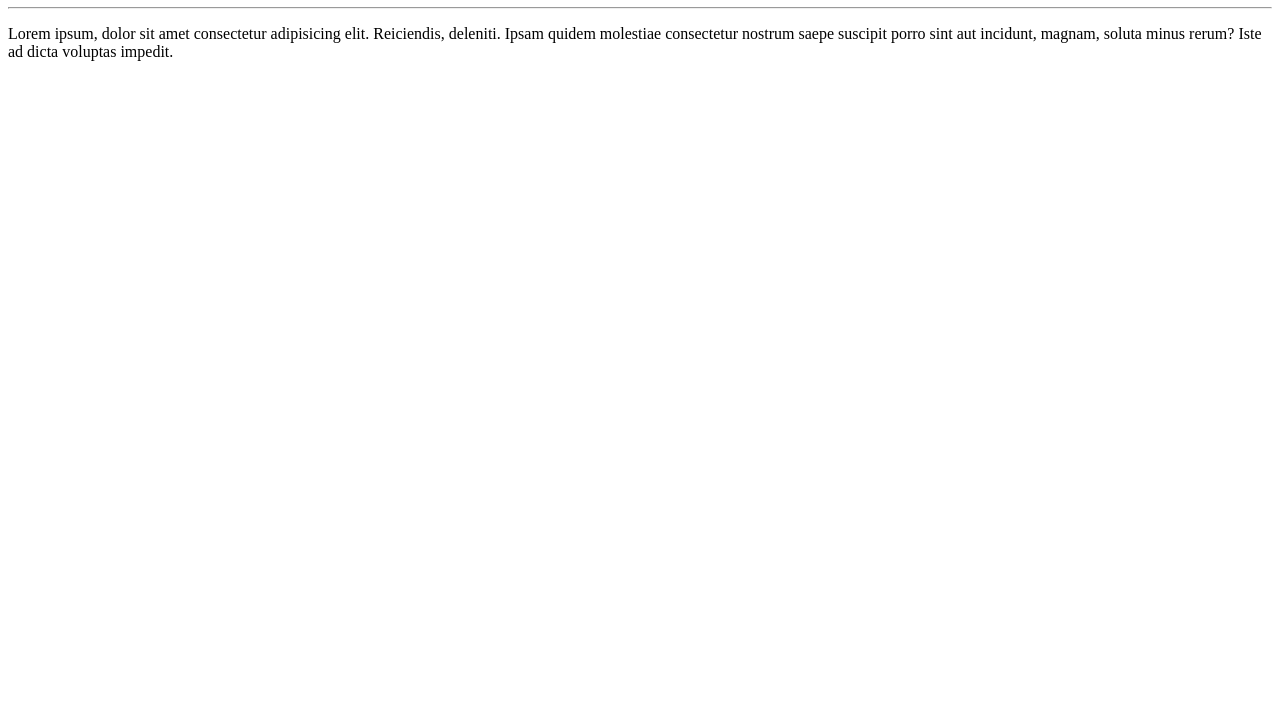
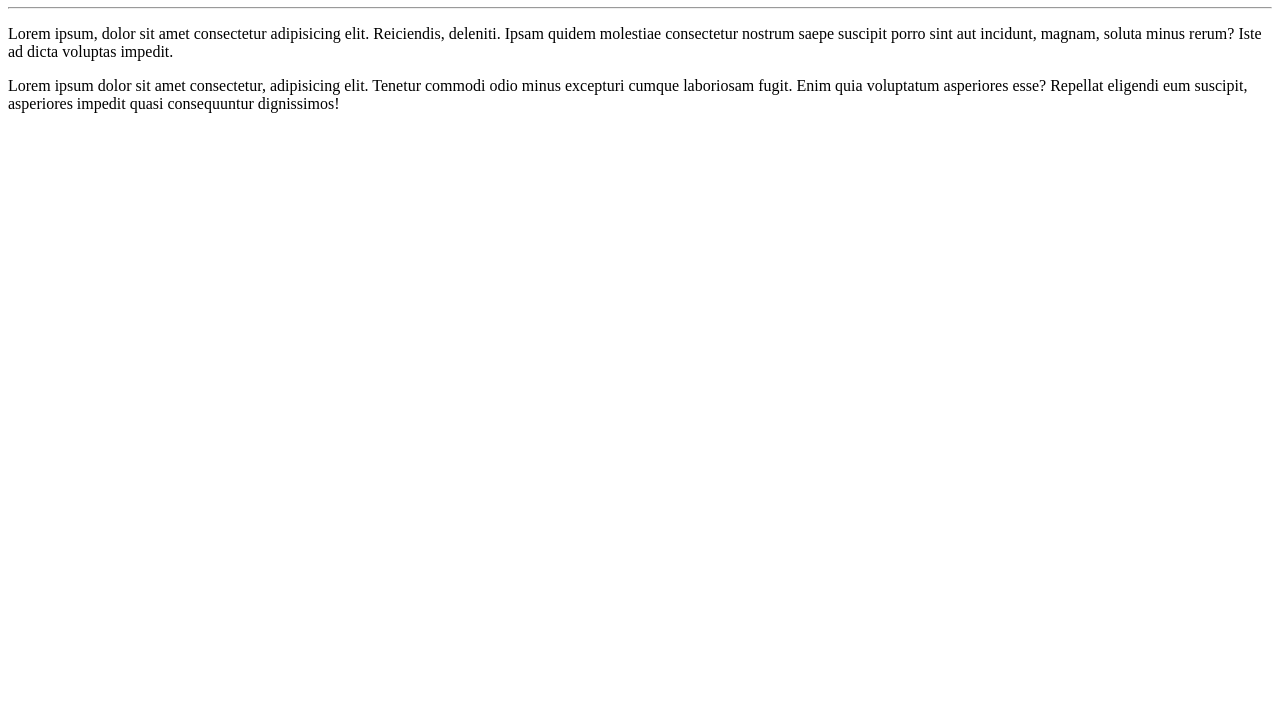
Before and after one commit to VesleySilva/Ola-Mundo, a plain HTML site: page site-exemplo/index.html in a window 1280 px wide. Shown: the part 73-800 px from the top of the page. Drawn offline with Linux system fonts and the light colour scheme.

Commit message:
Adicionei um novo parágrafo

```diff
--- a/site-exemplo/index.html
+++ b/site-exemplo/index.html
@@ -10,5 +10,6 @@
     <h1>Olá, Mundo</h1>
     <hr>
     <p>Lorem ipsum, dolor sit amet consectetur adipisicing elit. Reiciendis, deleniti. Ipsam quidem molestiae consectetur nostrum saepe suscipit porro sint aut incidunt, magnam, soluta minus rerum? Iste ad dicta voluptas impedit.</p>
+    <p>Lorem ipsum dolor sit amet consectetur, adipisicing elit. Tenetur commodi odio minus excepturi cumque laboriosam fugit. Enim quia voluptatum asperiores esse? Repellat eligendi eum suscipit, asperiores impedit quasi consequuntur dignissimos!</p>
 </body>
 </html>
```
